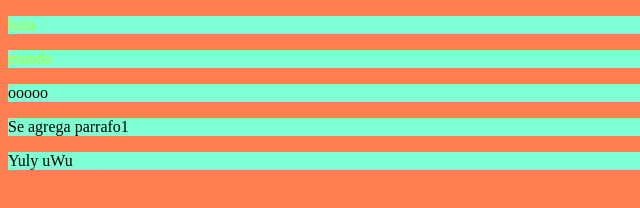
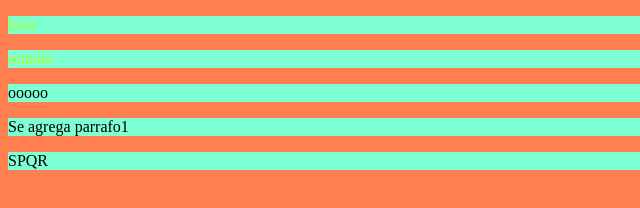
Before and after one commit to Johanncs/demo-rep, a plain HTML site: page index.html in a window 1280 px wide. Shown: the full height of the page, 0-640 px from the left. Drawn offline with Linux system fonts and the light colour scheme; files that its build step writes are made by us from their sources.

Commit message:
Nueva modificacion al index

```diff
--- a/index.html
+++ b/index.html
@@ -17,6 +17,6 @@
     <p name="miselemento">mundo</p>
     <p>ooooo</p>
     <p>Se agrega parrafo1</p>
-    <p>Yuly uWu</p>
+    <p>SPQR</p>
 </body>
 </html>
```
